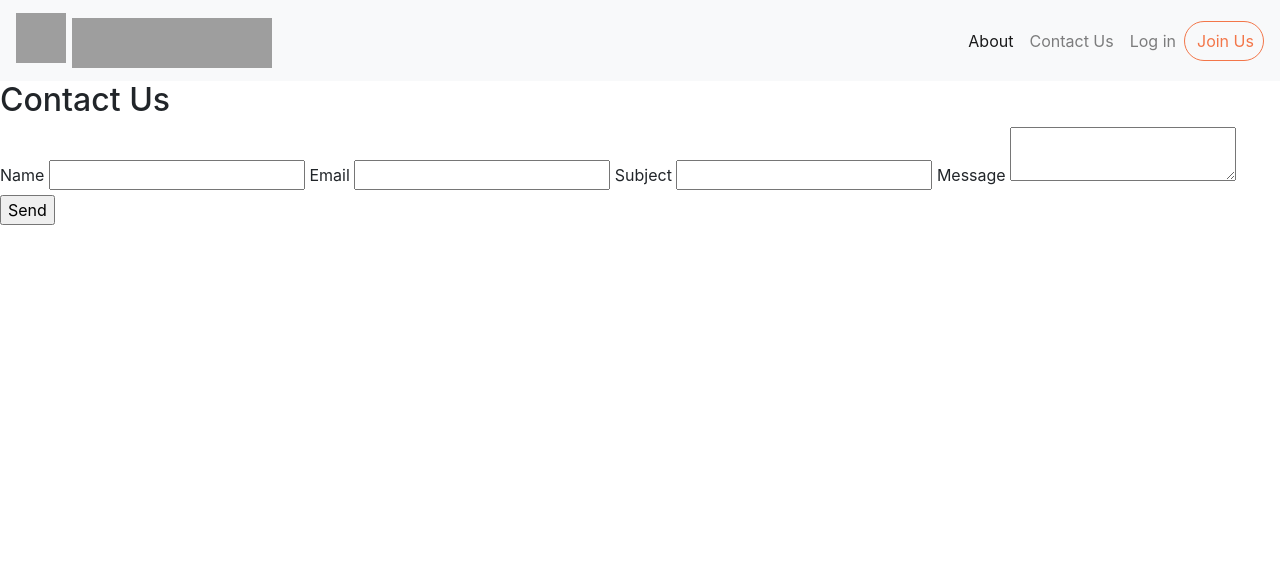
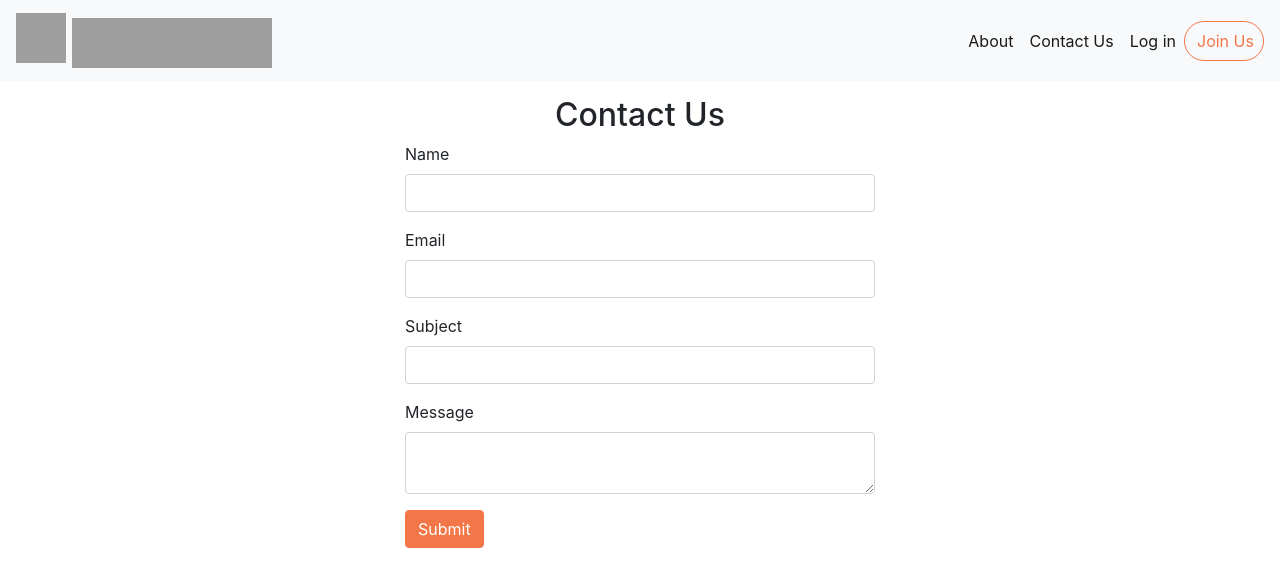
Before and after one commit to AmrMahmoud96/Project-Green, a Flask app: page /contactus in a window 1280 px wide. Shown: the top 587 px of the page. Run offline with Flask 2, Linux system fonts and the light colour scheme; some libraries are stand-ins or nearby versions; grey boxes are pictures that could not be loaded.

Commit message:
contact form styling

```diff
--- a/initial project/forms.py
+++ b/initial project/forms.py
@@ -2,8 +2,8 @@ from wtforms import  TextField, TextAreaField, SubmitField, validators, Validati
 from flask_wtf import FlaskForm
 
 class ContactForm(FlaskForm):
-  name = TextField("Name",[validators.DataRequired("Please enter A")])
-  email = TextField("Email",[validators.DataRequired("Please enter B"),validators.Email("Please enter a valid email.")])
-  subject = TextField("Subject",[validators.DataRequired("Please enter C")])
-  message = TextAreaField("Message",[validators.DataRequired("Please enter D")])
-  submit = SubmitField("Send")
+  name = TextField("Name",[validators.DataRequired("Please enter your name.")])
+  email = TextField("Email",[validators.DataRequired("Please enter your Email."),validators.Email("Please enter a valid email.")])
+  subject = TextField("Subject",[validators.DataRequired("Please enter a subject line.")])
+  message = TextAreaField("Message",[validators.DataRequired("Please enter a message.")])
+  submit = SubmitField("Submit")
--- a/initial project/templates/base.html
+++ b/initial project/templates/base.html
@@ -10,7 +10,7 @@
     <style type="text/css">
       .container {
         max-width: 500px;
-        padding-top: 100px;
+        padding: 15px;
       }
       .samplebtn{
           margin-left:250px;
@@ -60,8 +60,8 @@
             <div class="collapse navbar-collapse" id="navbarNavAltMarkup">
                 <div class="navbar-nav ml-auto center">
                   <a class="nav-item navbar-text nav-link active" href={{url_for('about')}}>About<span class="sr-only">(current)</span></a>
-                  <a class="nav-item navbar-text  nav-link" href={{url_for('contactus')}}>Contact Us</a>
-                  <a class="nav-item navbar-text  nav-link" href={{url_for('login')}}>Log in</a>
+                  <a class="nav-item navbar-text  nav-link active" href={{url_for('contactus')}}>Contact Us</a>
+                  <a class="nav-item navbar-text  nav-link active" href={{url_for('login')}}>Log in</a>
                   <a href={{url_for('joinus')}}><button type="button" class="btn joinbtn">Join Us</button></a>
                 </div>
               </div>
--- a/initial project/templates/contactus.html
+++ b/initial project/templates/contactus.html
@@ -1,48 +1,31 @@
 {% extends 'base.html' %}
+
+{% import "bootstrap/wtf.html" as wtf %}
 
 
 {% block container %}
+<div class="container">
 <style>/* Message flashing */
         .flash {
           background-color: #FBB0B0;
           padding: 10px;
           width: 400px;
-        }</style>
+        }
+        .btn-primary{
+          border-color:#F37649 !important;
+          background-color: #F37649 !important;
+          color:white !important;
+        }
+        </style>
+<div class="center">
 <h2>Contact Us</h2>
+</div>
 {% if success %}
 <p>Thank you for your message. We'll get back to you shortly.</p>
-
 {% else %}
-
-{% for message in form.name.errors %}
-  <div class="flash">{{ message }}</div>
-{% endfor %}
-
-{% for message in form.email.errors %}
-  <div class="flash">{{ message }}</div>
-{% endfor %}
-
-{% for message in form.subject.errors %}
-  <div class="flash">{{ message }}</div>
-{% endfor %}
-
-{% for message in form.message.errors %}
-  <div class="flash">{{ message }}</div>
-{% endfor %}
   <form action="{{ url_for('contactus') }}" method="POST">
-      {{ form.csrf_token }}
-    {{ form.name.label }}
-    {{ form.name }}
-    {{ form.email.label }}
-    {{ form.email }}
-
-    {{ form.subject.label }}
-    {{ form.subject }}
-
-    {{ form.message.label }}
-    {{ form.message }}
-
-    {{ form.submit }}
+    {{wtf.quick_form(form,button_map={'submit':"primary"})}}
   </form>
+  </div>
   {% endif %}
 {% endblock %}
--- a/initial project/templates/joinus.html
+++ b/initial project/templates/joinus.html
@@ -3,7 +3,7 @@
 <html>
 
         <body>
-              <h1 class="center title">Tell us about yourself</h1>
+              <h1 class="center title">Join Us</h1>
           <div class="container login-container">
             <br>
             <form>
--- a/initial project/test.py
+++ b/initial project/test.py
@@ -1,7 +1,10 @@
 from flask import Flask, render_template, url_for,request, flash
 from forms import ContactForm
 from flask_mail import Mail,Message
+from flask_bootstrap import Bootstrap
+
 app = Flask(__name__)
+Bootstrap(app)
 
 app.secret_key = 'this@is!the~secret-Code1221'
 
```
